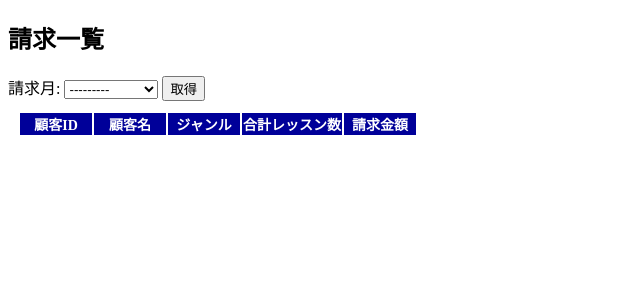
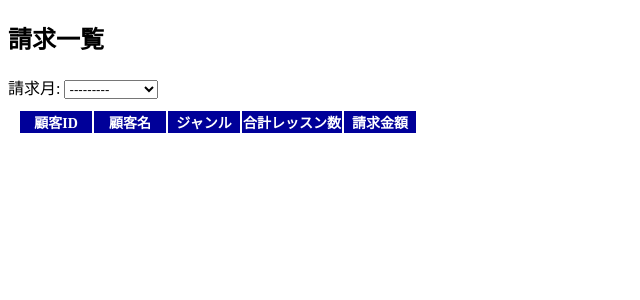
Before and after one commit to shuheeeei/recruitment-test, a Django app: page /cbms/billings in a window 1280 px wide. Shown: the top 300 px of the page, without its empty margins (0-640 px from the left). Run offline with Django 3.2, Linux system fonts and the light colour scheme; lists and menus that the app fills with data are empty.

Commit message:
JSの適用

```diff
--- a/cbms/templates/cbms/billing_list.html
+++ b/cbms/templates/cbms/billing_list.html
@@ -1,11 +1,10 @@
 {% extends 'cbms/_base.html' %}
   {% block content %}
     <h2>請求一覧</h2>
-    <form class="" action="{% url 'billing' %}" method="post">
+    <form id="submit_form" action="{% url 'billing' %}" method="post">
       {% csrf_token %}
       {{form.choice.label_tag}}
       {{ form.choice }}
-      <input type="submit" value="取得">
     </form>
 
     <table>
```
